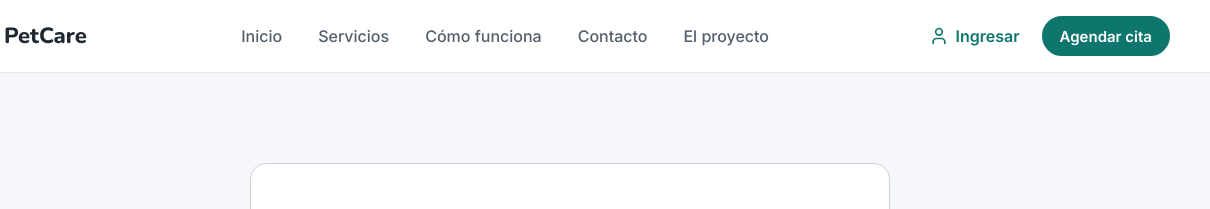
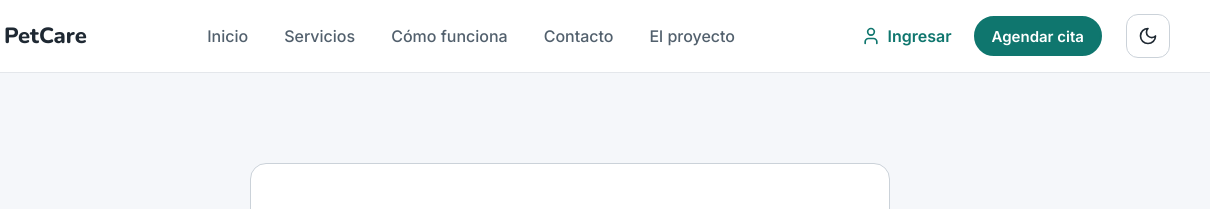
Before and after one commit to herazojm/petcare-mantenimiento, a plain HTML site: page 404.html in a window 1280 px wide. Shown: the top 209 px of the page, 70-1280 px from the left. Drawn offline with Linux system fonts and the light colour scheme.

Commit message:
HU-01: boton de tema en el encabezado y preferencia guardada sin parpadeo

```diff
--- a/404.html
+++ b/404.html
@@ -6,12 +6,14 @@
   <title>Página no encontrada · PetCare</title>
   <meta name="robots" content="noindex, nofollow">
   <meta name="theme-color" content="#0F766E">
+  <script>/* HU-01: aplica el tema guardado antes de pintar */try{var t=localStorage.getItem('petcare:tema')||(matchMedia('(prefers-color-scheme: dark)').matches?'oscuro':'claro');document.documentElement.setAttribute('data-tema',t)}catch(e){}</script>
   <link rel="icon" href="assets/img/favicon.svg" type="image/svg+xml">
   <link rel="stylesheet" href="assets/css/styles.css">
   <script src="assets/js/icons.js" defer></script>
   <script src="assets/js/illustrations.js" defer></script>
   <script src="assets/js/data.js" defer></script>
   <script src="assets/js/store.js" defer></script>
+  <script src="assets/js/theme.js" defer></script>
   <script src="assets/js/components.js" defer></script>
 </head>
 <body>
--- a/assets/js/components.js
+++ b/assets/js/components.js
@@ -34,6 +34,8 @@
         NAV.map(function (n) { return '<li><a href="' + n.href + '"' + cur(n.id) + '>' + n.txt + '</a></li>'; }).join('') +
         '</ul></nav>' +
         '<div class="header-actions">' + cuenta + '<a class="btn btn--sm" href="agendar.html">Agendar cita</a></div>' +
+        '<button class="theme-toggle" type="button" aria-label="Modo oscuro" aria-pressed="false">' +
+        I('moon', 'theme-toggle__luna') + I('sun', 'theme-toggle__sol') + '</button>' +
         '<button class="menu-toggle" type="button" aria-label="Abrir menú" aria-expanded="false" aria-controls="menu-movil">' + I('menu') + '</button>' +
         '</div></header>' +
         '<div class="mobile-menu" id="menu-movil" role="dialog" aria-modal="true" aria-label="Menú">' +
@@ -61,6 +63,11 @@
         if (main) main.inert = open;
         if (open) closeBtn.focus(); else openBtn.focus();
       }
+      var temaBtn = this.querySelector('.theme-toggle');
+      if (P.tema) {
+        temaBtn.addEventListener('click', function () { P.tema.alternar(); });
+        P.tema.sincronizar();
+      } else { temaBtn.hidden = true; }
       openBtn.addEventListener('click', function () { setOpen(true); });
       closeBtn.addEventListener('click', function () { setOpen(false); });
       menu.addEventListener('click', function (e) { if (e.target.closest('nav a')) { menu.classList.remove('is-open'); document.body.classList.remove('no-scroll'); var m = document.querySelector('main'); if (m) m.inert = false; } });
--- /dev/null
+++ b/assets/js/theme.js
@@ -0,0 +1,50 @@
+/* =========================================================
+   Tema claro / oscuro (HU-01 · mantenimiento perfectivo)
+   - La primera vez respeta la preferencia del sistema.
+   - Si el usuario elige un tema, se guarda en localStorage.
+   - El <head> de cada página aplica el tema antes de pintar
+     (ver el script en línea) para evitar el parpadeo.
+   ========================================================= */
+(function () {
+  var P = (window.PC = window.PC || {});
+  var KEY = 'petcare:tema';
+  var media = window.matchMedia ? window.matchMedia('(prefers-color-scheme: dark)') : null;
+
+  // Íconos Lucide (ISC) que usa el botón del tema
+  P.ICONS = P.ICONS || {};
+  P.ICONS.moon = '<path d="M12 3a6 6 0 0 0 9 9 9 9 0 1 1-9-9Z" />';
+  P.ICONS.sun = '<circle cx="12" cy="12" r="4" /><path d="M12 2v2" /><path d="M12 20v2" /><path d="m4.93 4.93 1.41 1.41" /><path d="m17.66 17.66 1.41 1.41" /><path d="M2 12h2" /><path d="M20 12h2" /><path d="m6.34 17.66-1.41 1.41" /><path d="m19.07 4.93-1.41 1.41" />';
+
+  function guardado() { try { return window.localStorage.getItem(KEY); } catch (e) { return null; } }
+
+  function aplicar(tema) {
+    document.documentElement.setAttribute('data-tema', tema);
+    var meta = document.querySelector('meta[name="theme-color"]');
+    if (meta) meta.setAttribute('content', tema === 'oscuro' ? '#111A22' : '#0F766E');
+    document.querySelectorAll('.theme-toggle').forEach(function (b) {
+      var oscuro = tema === 'oscuro';
+      b.setAttribute('aria-pressed', String(oscuro));
+      b.setAttribute('title', oscuro ? 'Cambiar a modo claro' : 'Cambiar a modo oscuro');
+    });
+  }
+
+  P.tema = {
+    actual: function () {
+      return document.documentElement.getAttribute('data-tema') ||
+        guardado() || (media && media.matches ? 'oscuro' : 'claro');
+    },
+    poner: function (tema) {
+      try { window.localStorage.setItem(KEY, tema); } catch (e) { /* modo privado */ }
+      aplicar(tema);
+    },
+    alternar: function () { P.tema.poner(P.tema.actual() === 'oscuro' ? 'claro' : 'oscuro'); },
+    sincronizar: function () { aplicar(P.tema.actual()); }
+  };
+
+  // Si el usuario no ha elegido, seguimos los cambios del sistema
+  if (media && media.addEventListener) {
+    media.addEventListener('change', function (e) { if (!guardado()) aplicar(e.matches ? 'oscuro' : 'claro'); });
+  }
+
+  aplicar(P.tema.actual());
+})();
```
Also changed, not shown: agendar.html (+2 -0 lines), confirmacion.html (+2 -0 lines), index.html (+2 -0 lines), ingresar.html (+2 -0 lines), mi-cuenta.html (+2 -0 lines), proyecto.html (+2 -0 lines), servicio.html (+2 -0 lines), servicios.html (+2 -0 lines).
